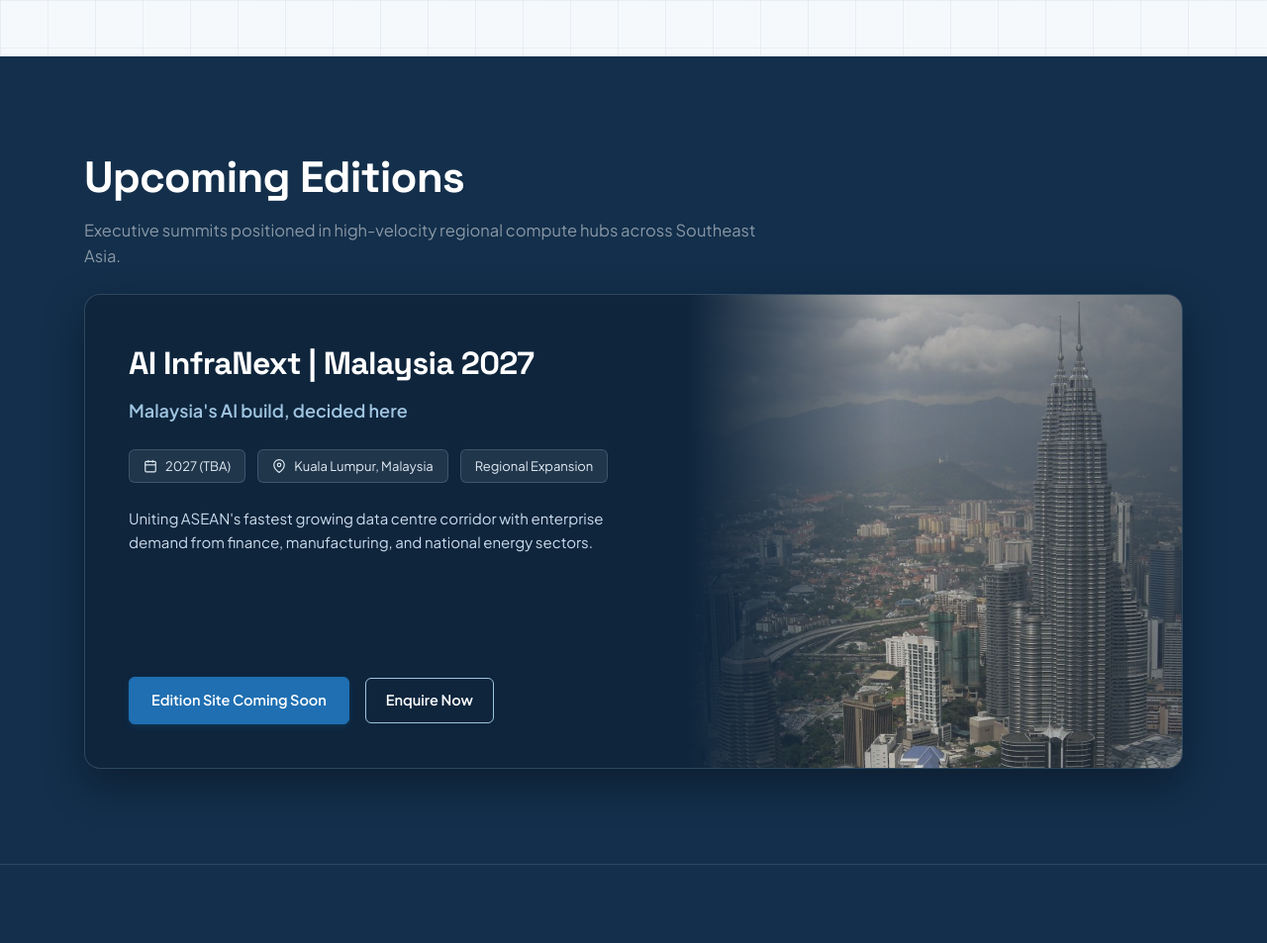
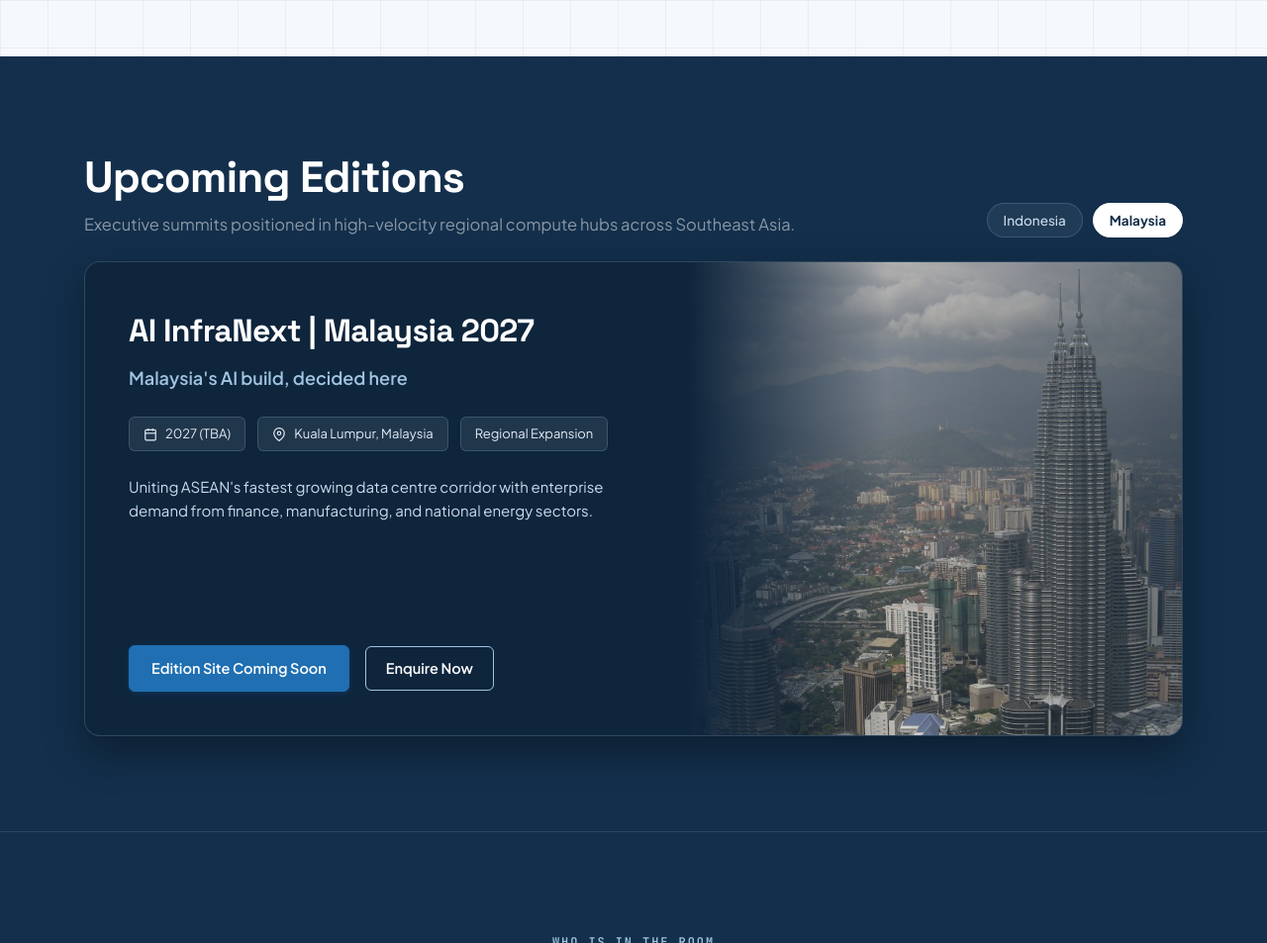
Before and after one commit to Trescon-Events/AI-Infranext-Series, a website: page index.html in a window 1280 px wide. Shown: the part 2784-3737 px from the top of the page at 99% size. Drawn offline with Linux system fonts and the light colour scheme.

Commit message:
Keep Upcoming Editions description in single line and add Indonesia and Malaysia interactive tabs

```diff
--- a/assets/css/infranext-theme.css
+++ b/assets/css/infranext-theme.css
@@ -720,11 +720,27 @@ a, a:hover, a:focus, a:active {
   border-radius: var(--radius-pill);
 }
 
-.ain-market-pills {
+.ain-market-pills,
+.ain-market-pills-row {
   display: flex;
   gap: 10px;
-  margin-bottom: 28px;
   flex-wrap: wrap;
+}
+
+.ain-market-pills-row {
+  justify-content: flex-end;
+}
+
+@media (max-width: 991px) {
+  .ain-market-pills-row {
+    justify-content: flex-start;
+  }
+}
+
+@media (min-width: 992px) {
+  .ain-upcoming-desc {
+    white-space: nowrap;
+  }
 }
 
 .ain-market-pill {
--- a/index.html
+++ b/index.html
@@ -223,12 +223,17 @@
     <!-- Section 3: Editions & Markets -->
     <section class="section-dark" id="editions">
       <div class="container">
-        <div class="row mb-4">
-          <div class="col-lg-10">
-            <h2 class="section-title text-white">Upcoming Editions</h2>
-            <p class="text-white-50 m-0" style="font-size: 16.5px; max-width: 680px;">
+        <div class="row align-items-end mb-4">
+          <div class="col-lg-8">
+            <h2 class="section-title text-white mb-2">Upcoming Editions</h2>
+            <p class="text-white-50 m-0 ain-upcoming-desc" style="font-size: 16.5px;">
               Executive summits positioned in high-velocity regional compute hubs across Southeast Asia.
             </p>
+          </div>
+          <div class="col-lg-4 text-lg-right mt-3 mt-lg-0">
+            <div class="ain-market-pills-row" id="marketPills">
+              <!-- Tabs populated by JS -->
+            </div>
           </div>
         </div>
 
@@ -739,7 +744,7 @@
     // 1. Data Store: Regional Editions (2 Active Events)
     var EDITIONS_DATA = [
       {
-        tabLabel: 'Indonesia (Inaugural)',
+        tabLabel: 'Indonesia',
         lockupName: 'AI InfraNext | Indonesia 2026',
         brandLine: "Indonesia's AI build, decided here",
         dates: '24–25 Nov 2026',
@@ -774,6 +779,23 @@
 
     // 2. Render and Auto-Advance Editions (Every 5 seconds)
     function initEditionsStage() {
+      var marketPillsContainer = document.getElementById('marketPills');
+      if (marketPillsContainer) {
+        marketPillsContainer.innerHTML = '';
+        EDITIONS_DATA.forEach(function (m, idx) {
+          var pill = document.createElement('button');
+          pill.type = 'button';
+          pill.className = 'ain-market-pill' + (idx === currentMarketIdx ? ' active' : '');
+          pill.textContent = m.tabLabel;
+          pill.addEventListener('click', function () {
+            currentMarketIdx = idx;
+            renderActiveEdition();
+            startEditionAutoAdvance();
+          });
+          marketPillsContainer.appendChild(pill);
+        });
+      }
+
       var stage = document.getElementById('editionStage');
       if (stage) {
         stage.addEventListener('mouseenter', function () { isEditionHovered = true; });
@@ -782,6 +804,17 @@
 
       renderActiveEdition();
       startEditionAutoAdvance();
+    }
+
+    function updateMarketPillSelection() {
+      var pills = document.querySelectorAll('.ain-market-pill');
+      pills.forEach(function (p, idx) {
+        if (idx === currentMarketIdx) {
+          p.classList.add('active');
+        } else {
+          p.classList.remove('active');
+        }
+      });
     }
 
     function startEditionAutoAdvance() {
@@ -797,6 +830,8 @@
     function renderActiveEdition() {
       var edition = EDITIONS_DATA[currentMarketIdx];
       if (!edition) return;
+
+      updateMarketPillSelection();
 
       var stage = document.getElementById('editionStage');
       if (stage) {
```
